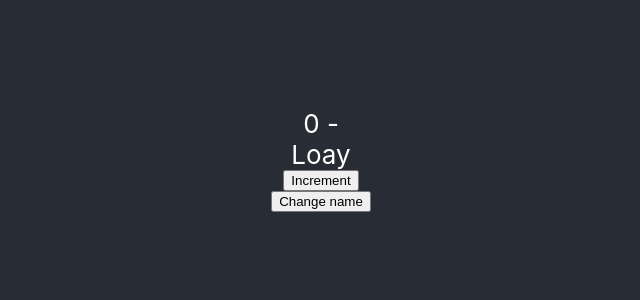
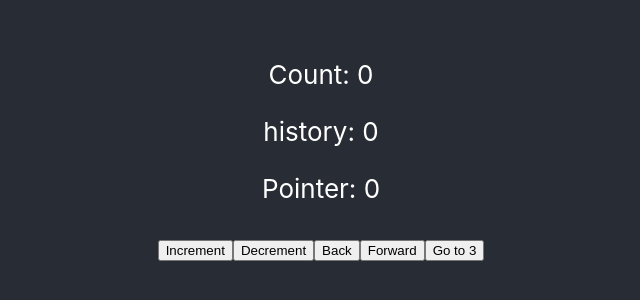
Before and after one commit to loayalsaid1/hooks-simplified, a React (Create React App) app: page / in a window 1280 px wide. Shown: the part 240-540 px from the top of the page, without its empty margins (319-959 px from the left). Built offline with nearby package versions, Linux system fonts and the light colour scheme.

Commit message:
useStateWithHistory

```diff
--- a/src/App.js
+++ b/src/App.js
@@ -18,7 +18,8 @@ import './App.css';
 // import Main from './customHooks/useDebounce/Main';
 // import Main from './customHooks/useUpdateEffect/Main';
 // import Main from './customHooks/useArray/Main';
-import Main from './customHooks/usePrevious/Main';
+// import Main from './customHooks/usePrevious/Main';
+import Main from './customHooks/useStateWithHistory/Main';
 
 
 function App() {
--- /dev/null
+++ b/src/customHooks/useStateWithHistory/Main.jsx
@@ -0,0 +1,20 @@
+import React from 'react'
+import useStateWithHistory from './useStateWithHistory.hook';
+
+export default function Main() {
+	const [count, setCount, {history, pointer, back, forward, go}] = useStateWithHistory(0);
+	return (
+		<div>
+			<p>Count: {count}</p>
+			<p>history: {history.join(", ")}</p>
+			<p>Pointer: {pointer}</p>
+			<button onClick={() => setCount(count + 1)}>Increment</button>
+			<button onClick={() => setCount(count - 1)}>Decrement</button>
+			<button onClick={back}>Back</button>
+			<button onClick={forward}>Forward</button>
+			<button onClick={() => go(3)}>Go to 3</button>
+			<ul>
+			</ul>
+		</div>
+	)
+}
--- /dev/null
+++ b/src/customHooks/useStateWithHistory/useStateWithHistory.hook.js
@@ -0,0 +1,68 @@
+import { useState, useRef, useCallback } from 'react';
+
+export default function useStateWithHistory(initialState, {capacity = 10} = {}) {
+	const [value, setValue] = useState(initialState);
+	const historyRef = useRef([value]);
+	const pointerRef = useRef(0);
+
+
+	const set = useCallback((input) => {
+		/**
+		 * get the resolved value.. and manage teh history as follows....
+		 * - add the new value to to the histyr
+		 * - 	withine the range of the capasity
+		 * - if the pointer not at the end.. clear the history after the pointer
+		 * - move the pointer to the end
+		 */
+		const resolvedValue = typeof input === 'function' ? input(value) : input;
+		// if (pointerRef.current < historyRef.current.length - 1)
+		// 	historyRef.current = historyRef.current.slice(0, pointerRef.current + 1);
+
+		// Make sure there is always a room for the new value in the history
+		// 🎉👏 Thats for me.. I like this line.
+		historyRef.current = historyRef.current.slice(-capacity + 1, pointerRef.current + 1);
+		historyRef.current.push(resolvedValue);
+		historyRef.current.length < capacity && pointerRef.current++;
+
+		// historyLength = historyRef.current.length;
+		// if (historyLength > capacity) historyRef.current =
+
+		setValue(resolvedValue);
+	}, [capacity, value])
+
+	const back = useCallback(() => {
+		/**
+		 * change the current value to the previous in the history
+		 * and change the ppointer.. of course if there is a room for this..
+		 */
+		if (pointerRef.current > 0) {
+			pointerRef.current--;
+			setValue(historyRef.current[pointerRef.current]);
+		}
+	}, []);
+
+	const forward = useCallback(() => {
+		/**
+		 * Move th pointer index and the current vlaue.. one step forwared in the
+		 * history if there is room for this
+		 */
+		if (pointerRef.current < historyRef.current.length - 1) {
+			pointerRef.current++;
+			setValue(historyRef.current[pointerRef.current]);
+		}
+	}, [])
+
+	const go = useCallback((index) => {
+		/**
+		 * move the pointer and the current value to the given index
+		 * if such index exists..
+		 */
+		const historyLength = historyRef.current.length;
+		if (index >= 0 && index < historyLength) {
+			pointerRef.current = index;
+			setValue(historyRef.current[index]);
+		}
+	}, [])
+
+	return [value, set, {history: historyRef.current, pointer: pointerRef.current, back, forward, go}];
+}
```
